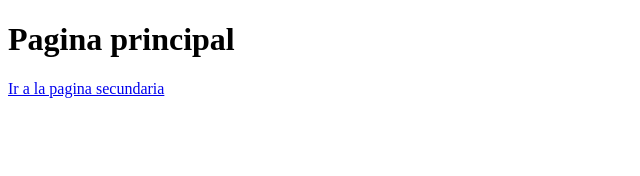
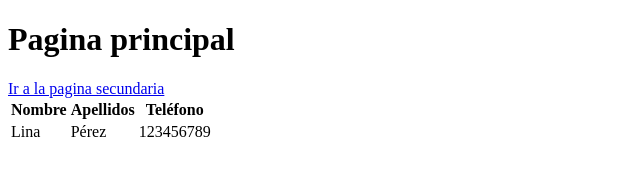
Before and after one commit to Linabambague04/lina_1059238188, a plain HTML site: page index.html in a window 1280 px wide. Shown: the whole page, without its empty margins (0-640 px from the left). Drawn offline with Linux system fonts and the light colour scheme.

Commit message:
Versión 02 – V2 modificado

```diff
--- a/index.html
+++ b/index.html
@@ -8,5 +8,18 @@
 <body>
     <h1>Pagina principal</h1>
     <a href="pagina_secundaria.html">Ir a la pagina secundaria</a>
+    <table>
+        <tr>
+            <th>Nombre</th>
+            <th>Apellidos</th>
+            <th>Teléfono</th>
+        </tr>
+        <tr>
+            <td>Lina</td>
+            <td>Pérez</td>
+            <td>123456789</td>
+        </tr>
+    </table>
+
 </body>
 </html>
```
